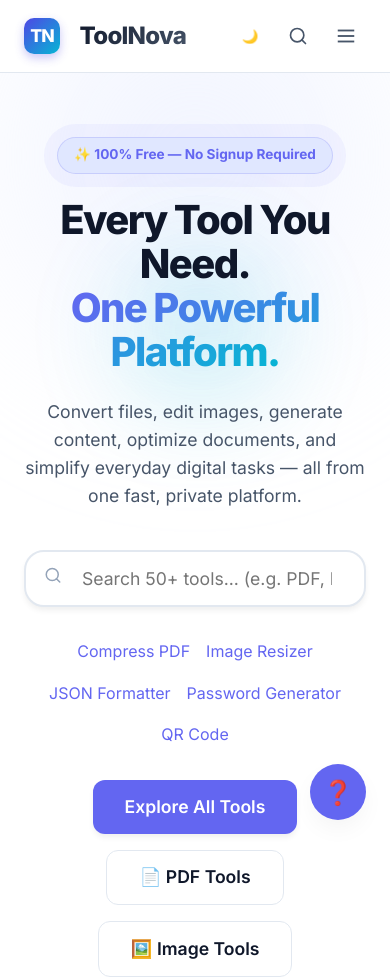
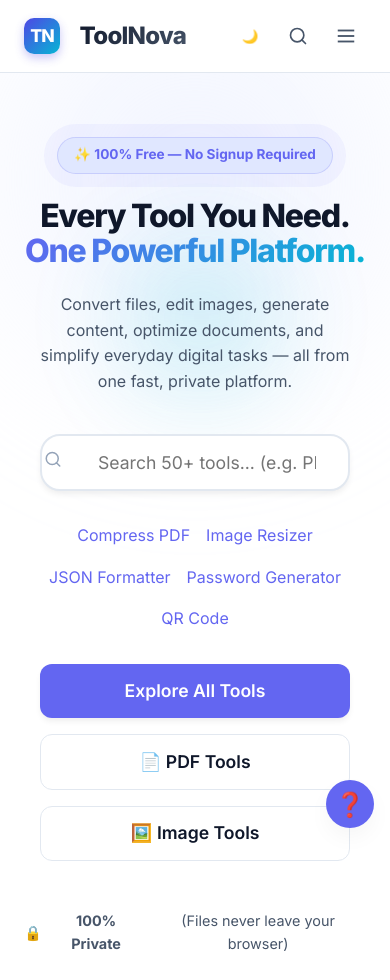
Before and after one commit to salahuddinranu/ToolNova, a plain HTML site: page index.html in a window 390 px wide. Shown: the top 980 px of the page. Drawn offline with Linux system fonts and the light colour scheme.

Commit message:
Add mobile optimizations for responsive design
Added mobile optimizations for various elements including hero section, buttons, search box, tool cards, footer, and floating buttons.

```diff
--- a/assets/css/style.css
+++ b/assets/css/style.css
@@ -209,3 +209,26 @@ main { animation: pageFadeIn 0.4s ease-out forwards; }
 
 @media (max-width: 900px) { .nav-links { display: none; } .mobile-menu-btn { display: grid; } .footer-grid { grid-template-columns: 1fr 1fr; } }
 @media (max-width: 600px) { .section { padding: 3rem 0; } .hero { padding: 4rem 0 2rem; } .footer-grid { grid-template-columns: 1fr; } .footer-bottom { flex-direction: column; text-align: center; } }
+/* ================= MOBILE OPTIMIZATIONS ================= */
+@media (max-width: 768px) {
+  /* Hero section text chhota karein */
+  .hero h1 { font-size: 2rem; }
+  .hero p.lead { font-size: 1rem; padding: 0 1rem; }
+
+  /* Buttons ko full width karein */
+  .hero-actions { flex-direction: column; width: 100%; padding: 0 1rem; }
+  .hero-actions .btn { width: 100%; }
+
+  /* Search box ko adjust karein */
+  .search-box { padding: 0 1rem; }
+
+  /* Tool cards ko single column karein */
+  .tool-grid, .category-grid { grid-template-columns: 1fr; }
+
+  /* Footer ko center karein */
+  .footer-bottom { flex-direction: column; text-align: center; }
+
+  /* Floating buttons ko thoda chhota karein */
+  #help-btn { width: 48px !important; height: 48px !important; bottom: 16px !important; right: 16px !important; }
+  #back-to-top-btn { width: 40px !important; height: 40px !important; bottom: 80px !important; right: 16px !important; }
+}
```
